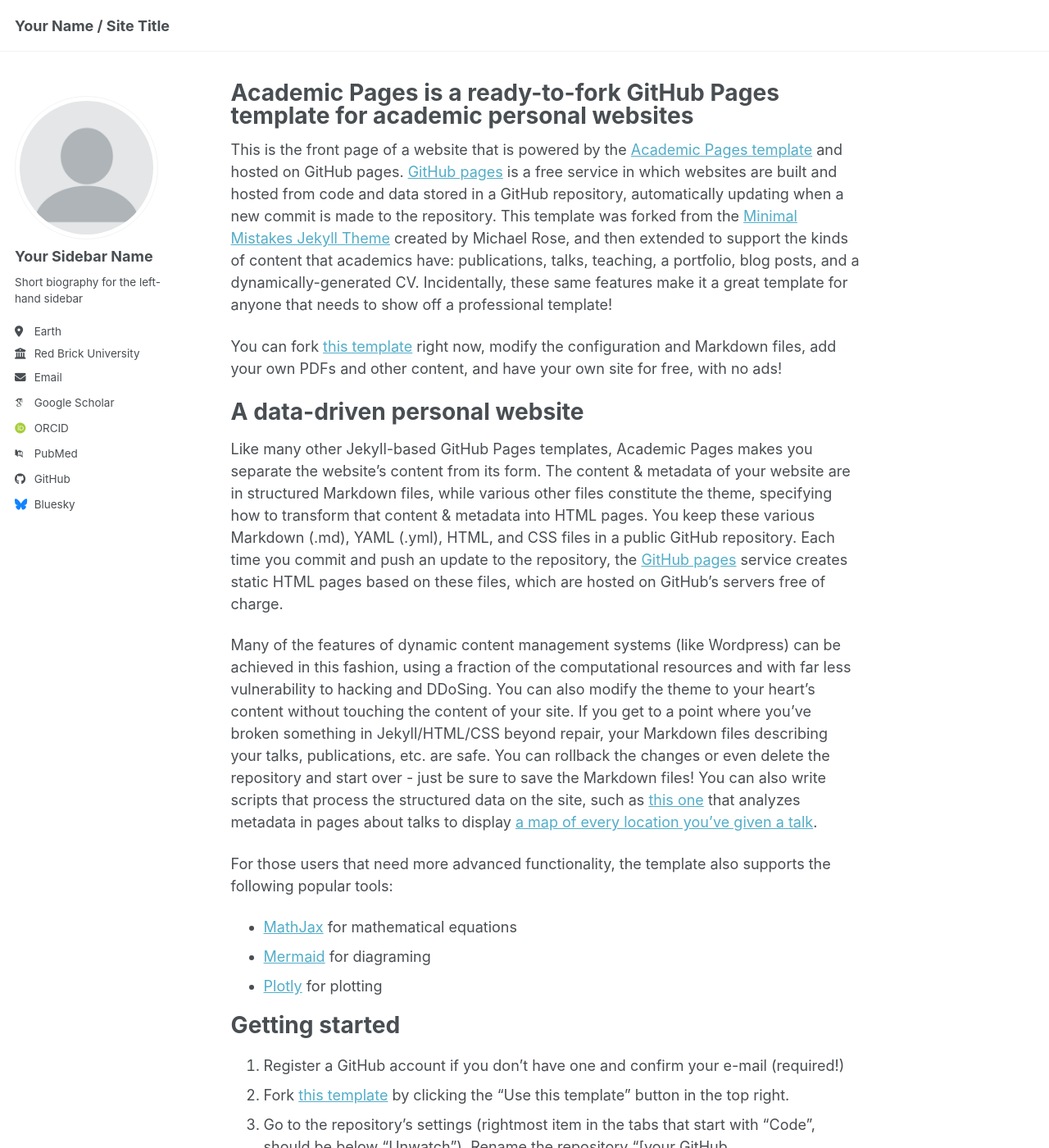
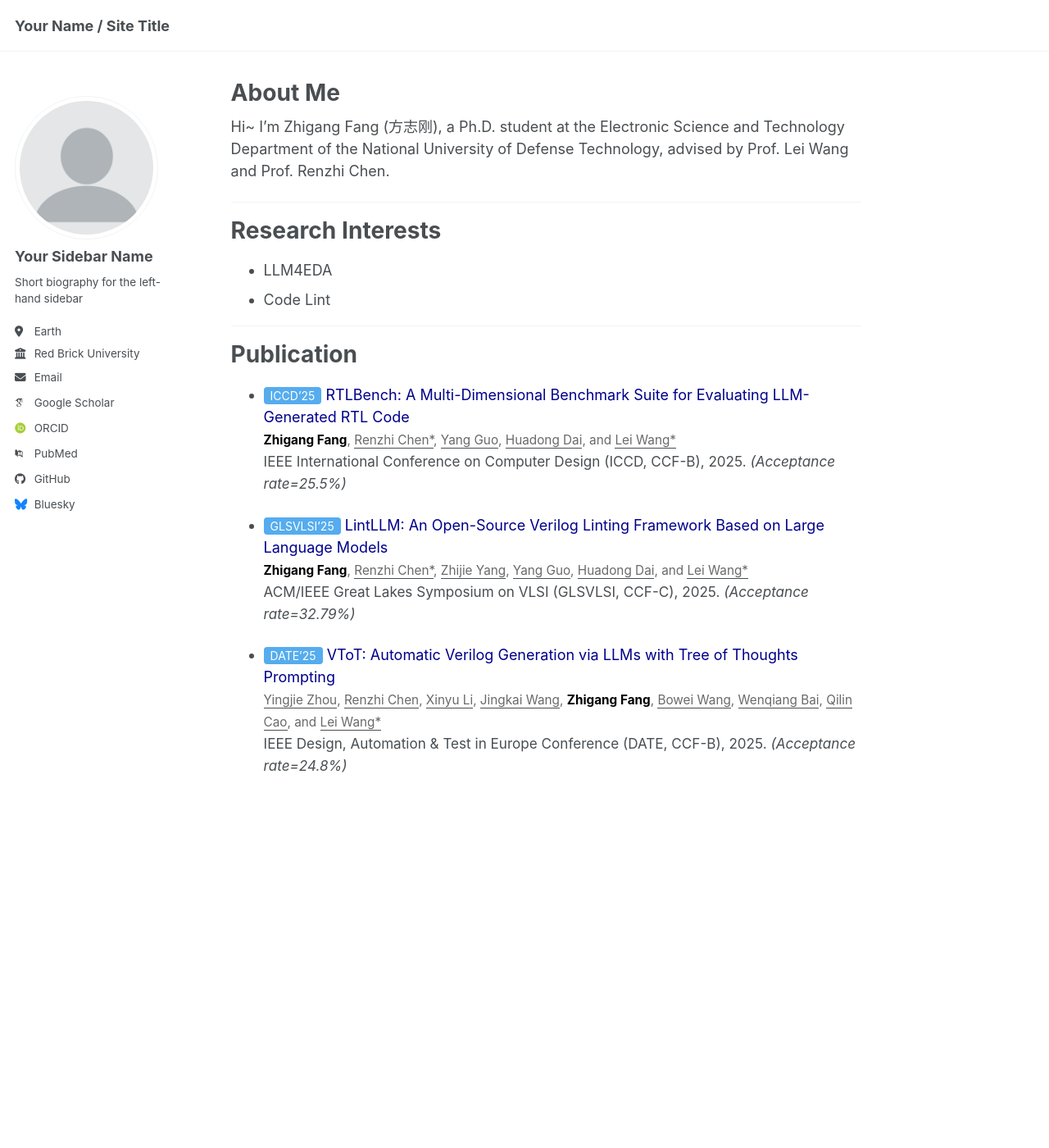
Before and after one commit to fangzhigang32/fangzhigang32.github.io, a Jekyll site: the page built from _pages/about.md, in a window 1280 px wide and 1400 px high. Shown: the whole window at 82% size. Built offline with Jekyll 4.4.1, drawn with Linux system fonts in a browser that asks for light colours; some web fonts are replaced; a script bundle is joined from its source files by our own code; library files that are not in the unit come from our copies; some of the changed text lies outside the part shown.

Commit message:
Update about.md

```diff
--- a/_pages/about.md
+++ b/_pages/about.md
@@ -1,56 +1,32 @@
 ---
 permalink: /
-title: "Academic Pages is a ready-to-fork GitHub Pages template for academic personal websites"
+title: "About Me"
 author_profile: true
 redirect_from:
   - /about/
   - /about.html
 ---
 
-This is the front page of a website that is powered by the [Academic Pages template](https://github.com/academicpages/academicpages.github.io) and hosted on GitHub pages. [GitHub pages](https://pages.github.com) is a free service in which websites are built and hosted from code and data stored in a GitHub repository, automatically updating when a new commit is made to the repository. This template was forked from the [Minimal Mistakes Jekyll Theme](https://mmistakes.github.io/minimal-mistakes/) created by Michael Rose, and then extended to support the kinds of content that academics have: publications, talks, teaching, a portfolio, blog posts, and a dynamically-generated CV. Incidentally, these same features make it a great template for anyone that needs to show off a professional template!
+Hi~ I’m Zhigang Fang (方志刚), a Ph.D. student at the Electronic Science and Technology Department of the National University of Defense Technology, advised by Prof. Lei Wang and Prof. Renzhi Chen.
+<hr/>
 
- You can fork [this template](https://github.com/academicpages/academicpages.github.io) right now, modify the configuration and Markdown files, add your own PDFs and other content, and have your own site for free, with no ads!
+Research Interests
+======
+* LLM4EDA
+* Code Lint
+<hr/>
 
-A data-driven personal website
+Publication
 ======
-Like many other Jekyll-based GitHub Pages templates, Academic Pages makes you separate the website's content from its form. The content & metadata of your website are in structured Markdown files, while various other files constitute the theme, specifying how to transform that content & metadata into HTML pages. You keep these various Markdown (.md), YAML (.yml), HTML, and CSS files in a public GitHub repository. Each time you commit and push an update to the repository, the [GitHub pages](https://pages.github.com/) service creates static HTML pages based on these files, which are hosted on GitHub's servers free of charge.
 
-Many of the features of dynamic content management systems (like Wordpress) can be achieved in this fashion, using a fraction of the computational resources and with far less vulnerability to hacking and DDoSing. You can also modify the theme to your heart's content without touching the content of your site. If you get to a point where you've broken something in Jekyll/HTML/CSS beyond repair, your Markdown files describing your talks, publications, etc. are safe. You can rollback the changes or even delete the repository and start over - just be sure to save the Markdown files! You can also write scripts that process the structured data on the site, such as [this one](https://github.com/academicpages/academicpages.github.io/blob/master/talkmap.ipynb) that analyzes metadata in pages about talks to display [a map of every location you've given a talk](https://academicpages.github.io/talkmap.html).
+* [ICCD'25](https://doi.org/10.1109/ICCD65941.2025.00087){: style="background-color:#55acee; color:white; padding:2px 8px; border-radius:4px; text-decoration:none; font-size:14px;"} <span style="color:DarkBlue">RTLBench: A Multi-Dimensional Benchmark Suite for Evaluating LLM-Generated RTL Code</span>
+<span style="color:DimGray; font-size:85%"><span style="color:black">**Zhigang Fang**</span>, <u>Renzhi Chen*</u>,  <u>Yang Guo</u>, <u>Huadong Dai</u>, and <u>Lei Wang*</u></span>
+<span style="font-size:95%">IEEE International Conference on Computer Design (ICCD, CCF-B), 2025. *(Acceptance rate=25.5%)*</span>
 
-For those users that need more advanced functionality, the template also supports the following popular tools:
-- [MathJax](https://www.mathjax.org/) for mathematical equations
-- [Mermaid](https://mermaid.js.org/) for diagraming
-- [Plotly](https://plotly.com/javascript/) for plotting
+* [GLSVLSI'25](https://doi.org/10.1145/3716368.3735198){: style="background-color:#55acee; color:white; padding:2px 8px; border-radius:4px; text-decoration:none; font-size:14px;"} <span style="color:DarkBlue">LintLLM: An Open-Source Verilog Linting Framework Based on Large Language Models</span>
+<span style="color:DimGray; font-size:85%"><span style="color:black">**Zhigang Fang**</span>, <u>Renzhi Chen*</u>, <u>Zhijie Yang</u>, <u>Yang Guo</u>, <u>Huadong Dai</u>, and <u>Lei Wang*</u></span>
+<span style="font-size:95%">ACM/IEEE Great Lakes Symposium on VLSI (GLSVLSI, CCF-C), 2025. *(Acceptance rate=32.79%)*</span>
 
-Getting started
-======
-1. Register a GitHub account if you don't have one and confirm your e-mail (required!)
-1. Fork [this template](https://github.com/academicpages/academicpages.github.io) by clicking the "Use this template" button in the top right.
-1. Go to the repository's settings (rightmost item in the tabs that start with "Code", should be below "Unwatch"). Rename the repository "[your GitHub username].github.io", which will also be your website's URL.
-1. Set site-wide configuration and create content & metadata (see below -- also see [this set of diffs](https://archive.is/3TPas) showing what files were changed to set up [an example site](https://getorg-testacct.github.io) for a user with the username "getorg-testacct")
-1. Upload any files (like PDFs, .zip files, etc.) to the files/ directory. They will appear at https://[your GitHub username].github.io/files/example.pdf.
-1. Check status by going to the repository settings, in the "GitHub pages" section
-
-Site-wide configuration
-------
-The main configuration file for the site is in the base directory in [_config.yml](https://github.com/academicpages/academicpages.github.io/blob/master/_config.yml), which defines the content in the sidebars and other site-wide features. You will need to replace the default variables with ones about yourself and your site's github repository. The configuration file for the top menu is in [_data/navigation.yml](https://github.com/academicpages/academicpages.github.io/blob/master/_data/navigation.yml). For example, if you don't have a portfolio or blog posts, you can remove those items from that navigation.yml file to remove them from the header.
-
-Create content & metadata
-------
-For site content, there is one Markdown file for each type of content, which are stored in directories like _publications, _talks, _posts, _teaching, or _pages. For example, each talk is a Markdown file in the [_talks directory](https://github.com/academicpages/academicpages.github.io/tree/master/_talks). At the top of each Markdown file is structured data in YAML about the talk, which the theme will parse to do lots of cool stuff. The same structured data about a talk is used to generate the list of talks on the [Talks page](https://academicpages.github.io/talks), each [individual page](https://academicpages.github.io/talks/2012-03-01-talk-1) for specific talks, the talks section for the [CV page](https://academicpages.github.io/cv), and the [map of places you've given a talk](https://academicpages.github.io/talkmap.html) (if you run this [python file](https://github.com/academicpages/academicpages.github.io/blob/master/talkmap.py) or [Jupyter notebook](https://github.com/academicpages/academicpages.github.io/blob/master/talkmap.ipynb), which creates the HTML for the map based on the contents of the _talks directory).
-
-**Markdown generator**
-
-The repository includes [a set of Jupyter notebooks](https://github.com/academicpages/academicpages.github.io/tree/master/markdown_generator
-) that converts a CSV containing structured data about talks or presentations into individual Markdown files that will be properly formatted for the Academic Pages template. The sample CSVs in that directory are the ones I used to create my own personal website at stuartgeiger.com. My usual workflow is that I keep a spreadsheet of my publications and talks, then run the code in these notebooks to generate the Markdown files, then commit and push them to the GitHub repository.
-
-How to edit your site's GitHub repository
-------
-Many people use a git client to create files on their local computer and then push them to GitHub's servers. If you are not familiar with git, you can directly edit these configuration and Markdown files directly in the github.com interface. Navigate to a file (like [this one](https://github.com/academicpages/academicpages.github.io/blob/master/_talks/2012-03-01-talk-1.md) and click the pencil icon in the top right of the content preview (to the right of the "Raw | Blame | History" buttons). You can delete a file by clicking the trashcan icon to the right of the pencil icon. You can also create new files or upload files by navigating to a directory and clicking the "Create new file" or "Upload files" buttons.
-
-Example: editing a Markdown file for a talk
-![Editing a Markdown file for a talk](/images/editing-talk.png)
-
-For more info
-------
-More info about configuring Academic Pages can be found in [the guide](https://academicpages.github.io/markdown/), the [growing wiki](https://github.com/academicpages/academicpages.github.io/wiki), and you can always [ask a question on GitHub](https://github.com/academicpages/academicpages.github.io/discussions). The [guides for the Minimal Mistakes theme](https://mmistakes.github.io/minimal-mistakes/docs/configuration/) (which this theme was forked from) might also be helpful.
+* [DATE'25](https://doi.org/10.23919/DATE64628.2025.10993029){: style="background-color:#55acee; color:white; padding:2px 8px; border-radius:4px; text-decoration:none; font-size:14px;"} <span style="color:DarkBlue">VToT: Automatic Verilog Generation via LLMs with Tree of Thoughts Prompting</span>
+<span style="color:DimGray; font-size:85%"><u>Yingjie Zhou</u>, <u>Renzhi Chen</u>, <u>Xinyu Li</u>, <u>Jingkai Wang</u>, <span style="color:black">**Zhigang Fang**</span>, <u>Bowei Wang</u>,  <u>Wenqiang Bai</u>, <u>Qilin Cao</u>, and <u>Lei Wang*</u></span>
+<span style="font-size:95%">IEEE Design, Automation & Test in Europe Conference (DATE, CCF-B), 2025. *(Acceptance rate=24.8%)*</span>
```
